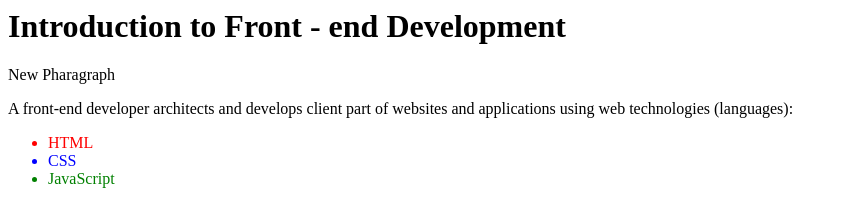
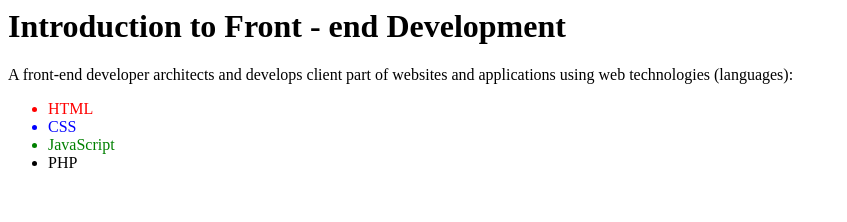
Before and after one commit to tintart/Link-Academy-Assignments, a plain HTML site: page index.html in a window 1280 px wide. Shown: the whole page, without its empty margins (0-847 px from the left). Drawn offline with Linux system fonts and the light colour scheme.

Commit message:
New list item added

```diff
--- a/index.html
+++ b/index.html
@@ -1,9 +1,10 @@
 
 <h1>Introduction to Front - end Development</h1>
-<p>New Pharagraph</p>
+
 <p>A front-end developer architects and develops client part of websites and applications using web technologies (languages):</p>
 <ul>
 <li style="color:red;">HTML</li>
 <li style="color:blue;">CSS</li>
 <li style="color:green;">JavaScript</li>
+<li>PHP</li>
 </ul>
```
